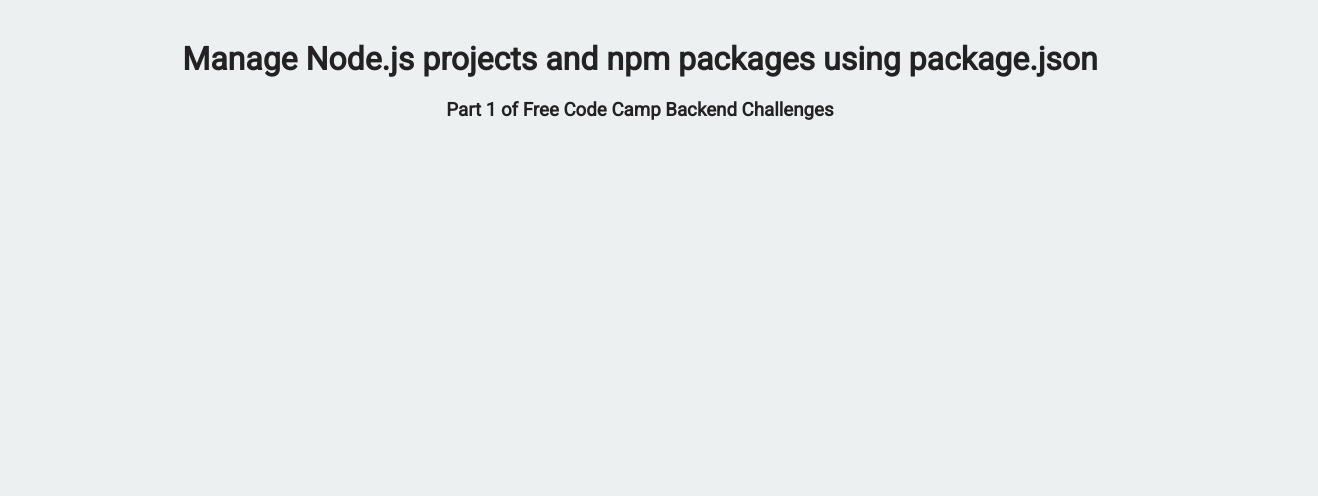
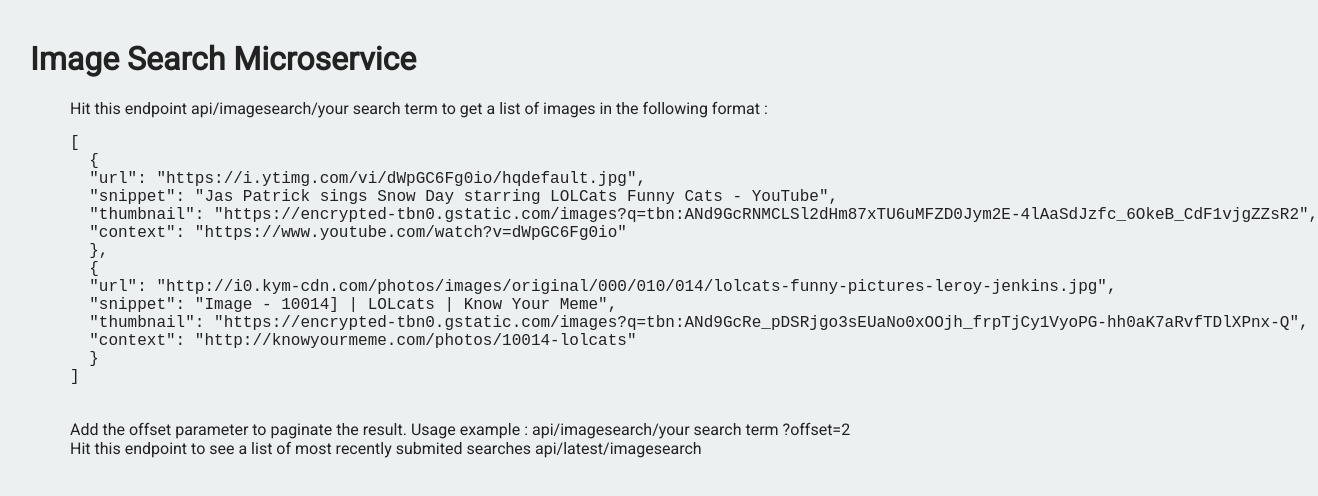
Before and after one commit to VeronicaM/image-search-microservice, a website: page views/index.html in a window 1280 px wide. Shown: the whole page, 1318 px wide, since content can reach past the window. Drawn offline with Linux system fonts and the light colour scheme.

Commit message:
🛰🍿 Updated with Glitch

```diff
--- a/public/style.css
+++ b/public/style.css
@@ -5,7 +5,8 @@
 	font-size: 16px;
 	color: #222;
 	background-color: #ECF0F1;
-	text-align: center;
+	text-align: left;
+  margin-left:30px
 }
 
 .container {
--- a/views/index.html
+++ b/views/index.html
@@ -10,8 +10,35 @@
 
    <body>
       <div class="container">
-         <h1>Manage Node.js projects and npm packages using package.json</h1>
-         <h3>Part 1 of Free Code Camp Backend Challenges</h3>
+         <h1>Image Search Microservice</h1>
+        <ul>
+       <li> Hit this endpoint api/imagesearch/your search term to get a list of images in the following format :</li>
+<pre>
+[
+  {
+  "url": "https://i.ytimg.com/vi/dWpGC6Fg0io/hqdefault.jpg",
+  "snippet": "Jas Patrick sings Snow Day starring LOLCats Funny Cats - YouTube",
+  "thumbnail": "https://encrypted-tbn0.gstatic.com/images?q=tbn:ANd9GcRNMCLSl2dHm87xTU6uMFZD0Jym2E-4lAaSdJzfc_6OkeB_CdF1vjgZZsR2",
+  "context": "https://www.youtube.com/watch?v=dWpGC6Fg0io"
+  },
+  {
+  "url": "http://i0.kym-cdn.com/photos/images/original/000/010/014/lolcats-funny-pictures-leroy-jenkins.jpg",
+  "snippet": "Image - 10014] | LOLcats | Know Your Meme",
+  "thumbnail": "https://encrypted-tbn0.gstatic.com/images?q=tbn:ANd9GcRe_pDSRjgo3sEUaNo0xOOjh_frpTjCy1VyoPG-hh0aK7aRvfTDlXPnx-Q",
+  "context": "http://knowyourmeme.com/photos/10014-lolcats"
+  }
+]
+        </pre>
+
+ <li>
+    Add the offset parameter to paginate the result. Usage example : api/imagesearch/your search term ?offset=2
+</li>
+  <li>
+    Hit this endpoint to see a list of most recently submited searches
+api/latest/imagesearch
+</li>
+
+</ul>
       </div>
    </body>
 
```
Also changed, not shown: README.md, 2 other files.
